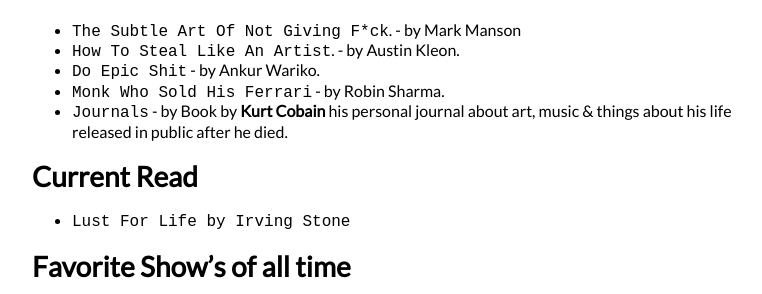
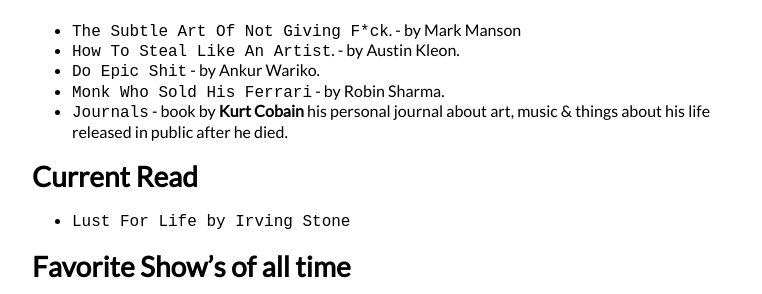
Before and after one commit to krishnadevz/krishnadevz.github.io, a Jekyll site: the page built from About.md, in a window 1280 px wide. Shown: the part 813-1107 px from the top of the page, without its empty margins (258-1020 px from the left). Built offline with Jekyll 4.4.1, drawn with Linux system fonts in a browser that asks for light colours; nearby versions of some CDN libraries; our own code applies the rules of GitHub Pages for plain Markdown files.

```diff
--- a/About.md
+++ b/About.md
@@ -25,7 +25,7 @@ layout: default
 * `How To Steal Like An Artist`. - by Austin Kleon.
 * `Do Epic Shit` - by Ankur Wariko.
 * `Monk Who Sold His Ferrari` - by Robin Sharma.
-* `Journals` - by Book by **Kurt Cobain** his personal journal about art, music & things about his life released in public after he died.
+* `Journals` - book by **Kurt Cobain** his personal journal about art, music & things about his life released in public after he died.
 
 # Current Read
 
```
